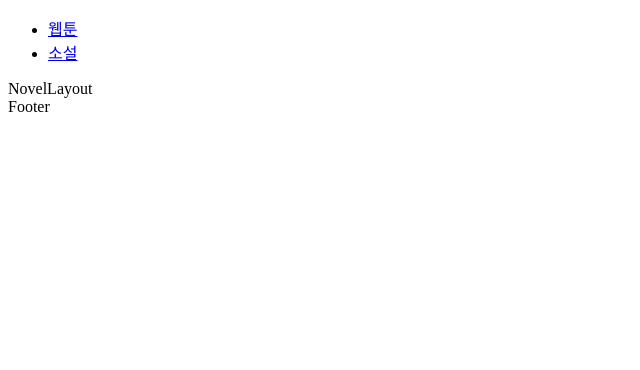
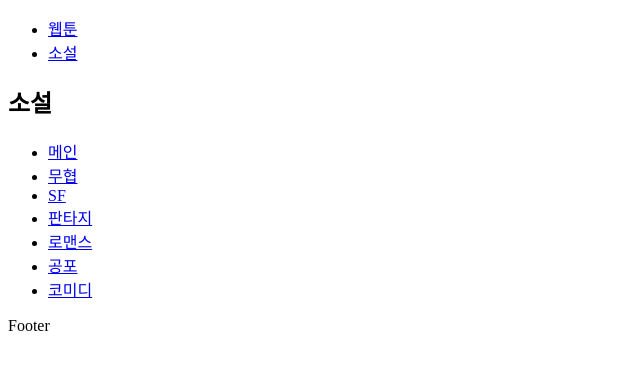
Before and after one commit to steve0312/sesac-java, a React (Vite) app in the folder React/my-webtoon/: page /novel in a window 1280 px wide. Shown: the top 370 px of the page, without its empty margins (0-640 px from the left). Built offline with nearby package versions, Linux system fonts and the light colour scheme.

Commit message:
1112 실습 : NovelHeader 컴포넌트 추가 / NovelLayout 컴포넌트 수정

```diff
--- /dev/null
+++ b/React/my-webtoon/src/components/NovelHeader.jsx
@@ -0,0 +1,23 @@
+import React from 'react';
+import { Link } from 'react-router-dom';
+
+export default function NovelHeader() {
+  const genres = ['무협', 'SF', '판타지', '로맨스', '공포', '코미디'];
+
+  return (
+    <header>
+      <ul>
+        <li>
+          <Link to="/">메인</Link>
+        </li>
+        {genres.map((genre) => {
+          return (
+            <li>
+              <Link to={`/novel/${genre}`}>{genre}</Link>
+            </li>
+          );
+        })}
+      </ul>
+    </header>
+  );
+}
--- a/React/my-webtoon/src/layouts/NovelLayout.jsx
+++ b/React/my-webtoon/src/layouts/NovelLayout.jsx
@@ -1,7 +1,14 @@
-import React from 'react'
+import React from 'react';
+import { Outlet } from 'react-router-dom';
+import NovelHeader from '../components/NovelHeader';
+import Footer from '../components/Footer';
 
 export default function NovelLayout() {
   return (
-    <div>NovelLayout</div>
-  )
+    <>
+      <h2>소설</h2>
+      <NovelHeader></NovelHeader>
+      <Outlet></Outlet>
+    </>
+  );
 }
```
